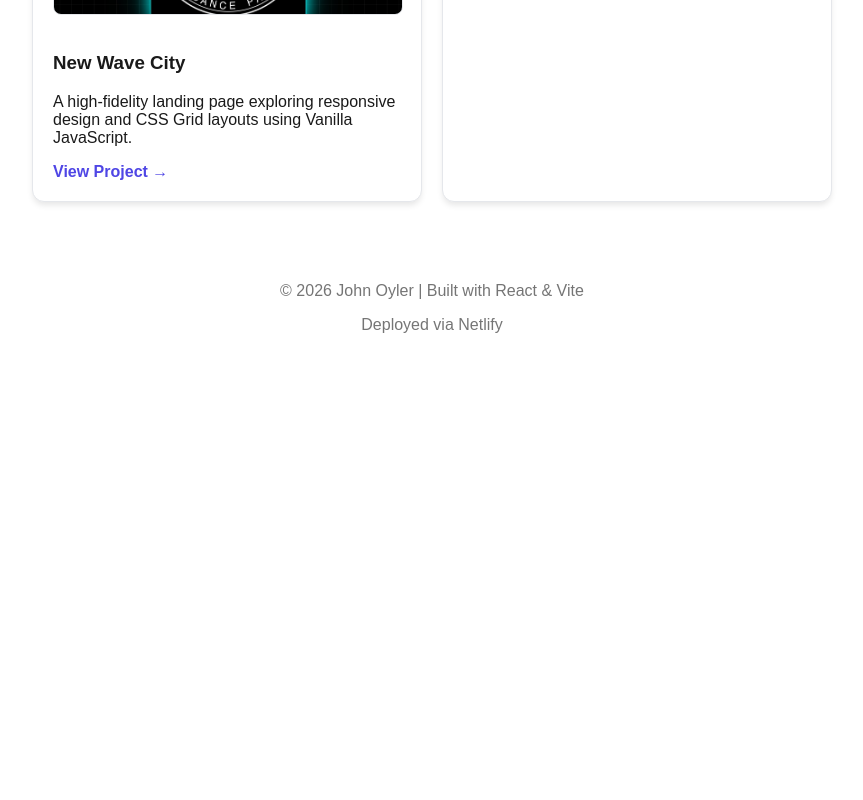
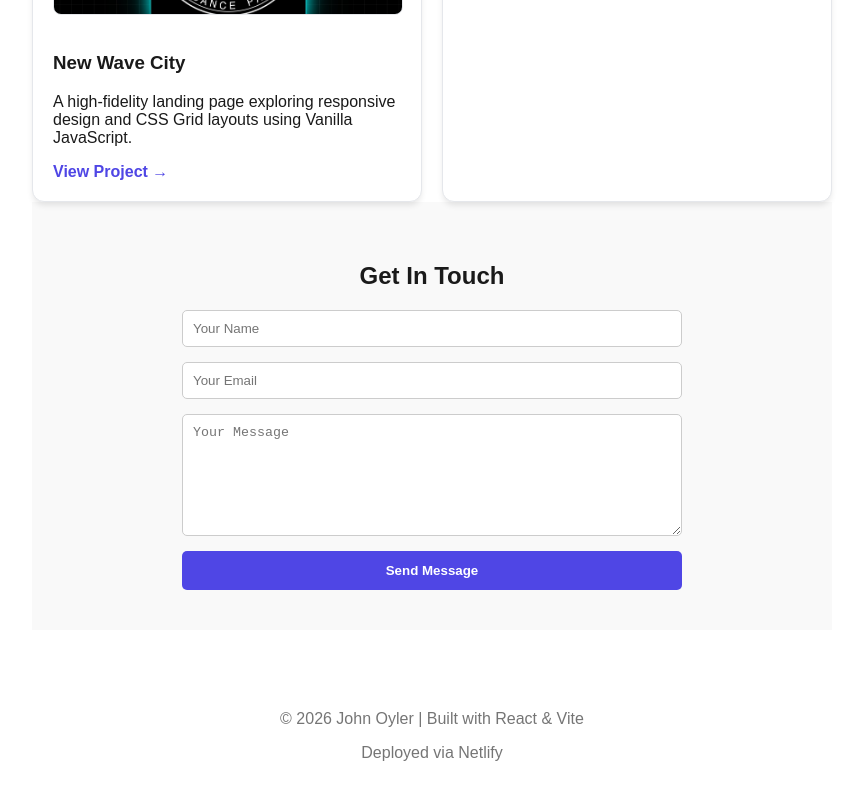
Before and after one commit to johnoyler01-alt/portfolio-2026, a React (Vite) app: page / in a window 1280 px wide. Shown: the part 1336-2136 px from the top of the page, without its empty margins (208-1071 px from the left). Before the commit the page ends 1766 px from the top, so only its background shows below. Built offline with nearby package versions, Linux system fonts and the light colour scheme.

Commit message:
Added contact form and final UI polish

```diff
--- a/src/App.jsx
+++ b/src/App.jsx
@@ -137,6 +137,77 @@ function App() {
           ))}
         </div>
       </section>
+      <section
+        id="contact"
+        style={{
+          padding: "40px 20px",
+          textAlign: "center",
+          backgroundColor: "#f9f9f9",
+        }}
+      >
+        <h2>Get In Touch</h2>
+        <form
+          name="contact"
+          method="POST"
+          data-netlify="true"
+          style={{
+            maxWidth: "500px",
+            margin: "0 auto",
+            display: "flex",
+            flexDirection: "column",
+            gap: "15px",
+          }}
+        >
+          <input type="hidden" name="form-name" value="contact" />
+          <input
+            type="text"
+            name="name"
+            placeholder="Your Name"
+            required
+            style={{
+              padding: "10px",
+              borderRadius: "5px",
+              border: "1px solid #ccc",
+            }}
+          />
+          <input
+            type="email"
+            name="email"
+            placeholder="Your Email"
+            required
+            style={{
+              padding: "10px",
+              borderRadius: "5px",
+              border: "1px solid #ccc",
+            }}
+          />
+          <textarea
+            name="message"
+            placeholder="Your Message"
+            required
+            style={{
+              padding: "10px",
+              borderRadius: "5px",
+              border: "1px solid #ccc",
+              minHeight: "100px",
+            }}
+          ></textarea>
+          <button
+            type="submit"
+            style={{
+              padding: "12px",
+              backgroundColor: "#4f46e5",
+              color: "white",
+              border: "none",
+              borderRadius: "5px",
+              cursor: "pointer",
+              fontWeight: "bold",
+            }}
+          >
+            Send Message
+          </button>
+        </form>
+      </section>
 
       <footer
         style={{
```
